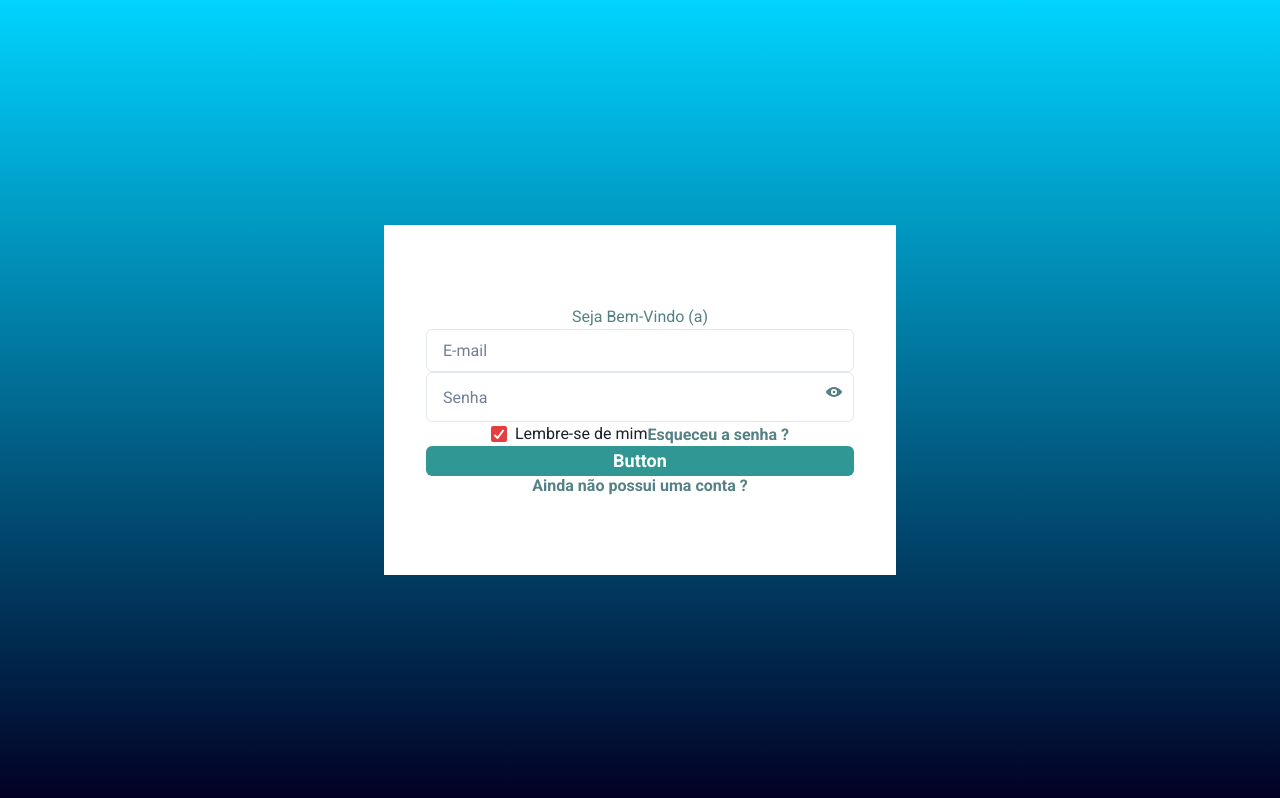
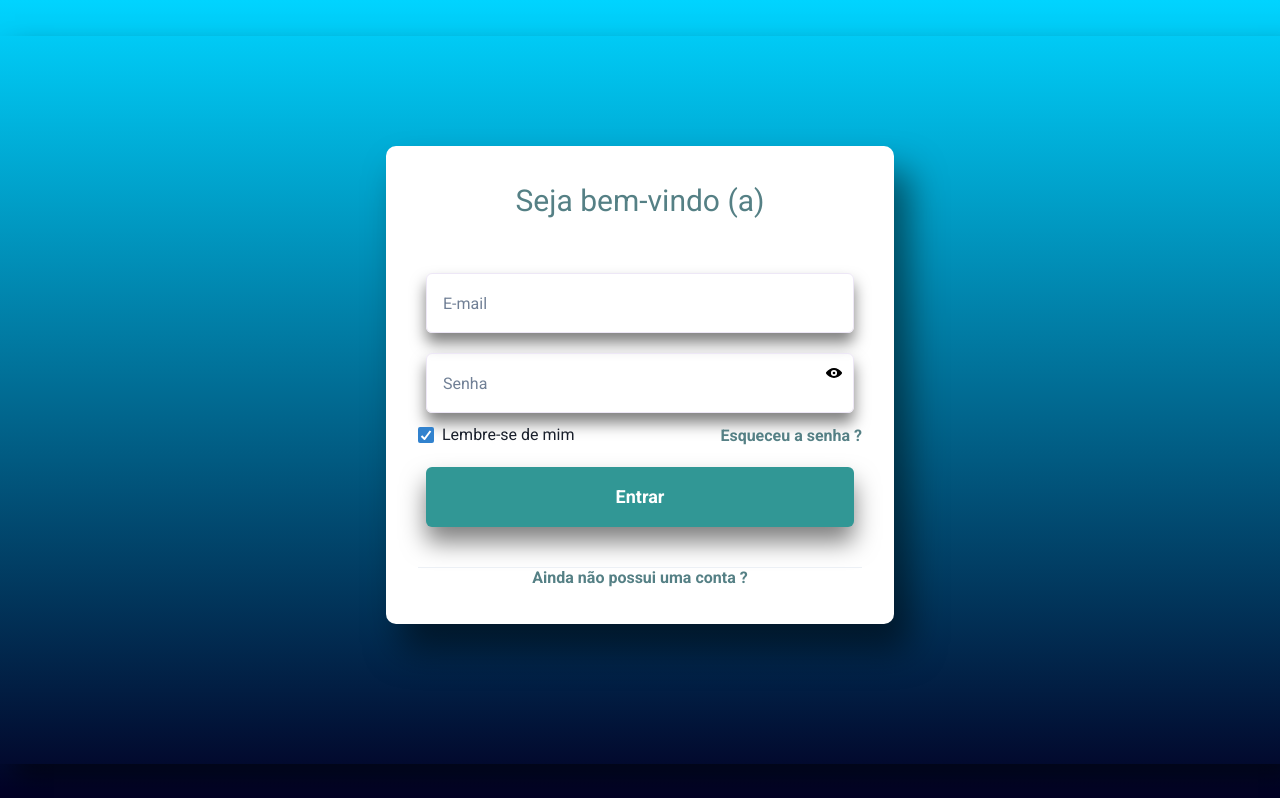
Before and after one commit to GabrieelAraujoo/front-arlock, a React (Create React App) app: page / in a window 1280 px wide. Built offline with nearby package versions, Linux system fonts and the light colour scheme.

Commit message:
tela de login atualizada

```diff
--- a/src/pages/login/Login.jsx
+++ b/src/pages/login/Login.jsx
@@ -1,7 +1,7 @@
 import React from "react";
 import { Main } from "../../layout/Main";
 import { Container } from "../../layout/Container";
-import { Flex, Text, Input, Button ,Stack, InputGroup,InputRightElement,Checkbox} from "@chakra-ui/react";
+import { Flex, Text, Input, Button ,Stack, InputGroup,InputRightElement,Checkbox,Divider} from "@chakra-ui/react";
 import { ViewIcon} from '@chakra-ui/icons'
 
 function Login() {
@@ -14,24 +14,30 @@ function Login() {
           height="91%"
           justifyContent="center"
           alignItems="center"
+          boxShadow=" 15px 15px 25px rgb(0, 0, 0, .5);"
+
         >
-          <Flex backgroundColor="#fff" width="40%" height="350px" direction="column"  padding= "5rem"  alignItems="center">
-            <Text color="#558085" > Seja Bem-Vindo (a) </Text>
-            <Input  type='text' placeholder='E-mail' width="428px" height="50px" />
-            { <Stack spacing={4}>
+          <Flex boxShadow=" 15px 25px 35px rgb(0, 0, 0, .5);" backgroundColor="#fff" width="508px" height="478px" direction="column"  padding= "2rem"  alignItems="center" marginBottom="30px" borderRadius="10px">
+            <Text margin= "0 0 50px" color="#558085" fontSize="30px"> Seja bem-vindo (a) </Text>
+            <Flex direction="column" marginBottom="10px" >
+            <Input type='text'boxShadow=" 0 10px 15px rgb(0, 0, 0, .5);" placeholder='E-mail' width="428px" height="60px" border="1px" borderColor="#EDE7F6"  marginBottom="20px"/>
+            { <Stack >
                <InputGroup>
-                  <Input type='password' placeholder='Senha'
-                  width="428px" height="50px" />
+                  <Input type='password' boxShadow=" 0 10px 15px rgb(0, 0, 0, .5);" placeholder='Senha' width="428px" height="60px"  border="1px" borderColor="#EDE7F6" />
             <InputRightElement>
-                  <ViewIcon color='#558085' />
+                  <ViewIcon color='black' />
             </InputRightElement>
               </InputGroup>
               </Stack> }
-              <Flex alignItems="basline" >
-                  <Checkbox colorScheme="red" defaultChecked align="left" >Lembre-se de mim</Checkbox>
-                  <Button color="#558085" variant='link'>Esqueceu a senha ? </Button>
               </Flex>
-                  <Button colorScheme='teal' size='lg' width="428px" height="35px">Button</Button>
+              <Flex width="full" justifyContent="space-between">
+                  <Checkbox Spacer="2" color="blueblack" defaultChecked align="left" >Lembre-se de mim</Checkbox>
+
+                  <Button  color="#558085" variant='link'>Esqueceu a senha ? </Button>
+              </Flex>
+
+                  <Button colorScheme='teal' boxShadow=" 0 15px 25px rgb(0, 0, 0, .5);" size='lg' width="428px" height="60px" margin="20px 0 40px">Entrar</Button>
+                  <Divider  />
                   <Button color="#558085" variant='link'> Ainda não possui uma conta ? </Button>
 
 
```
